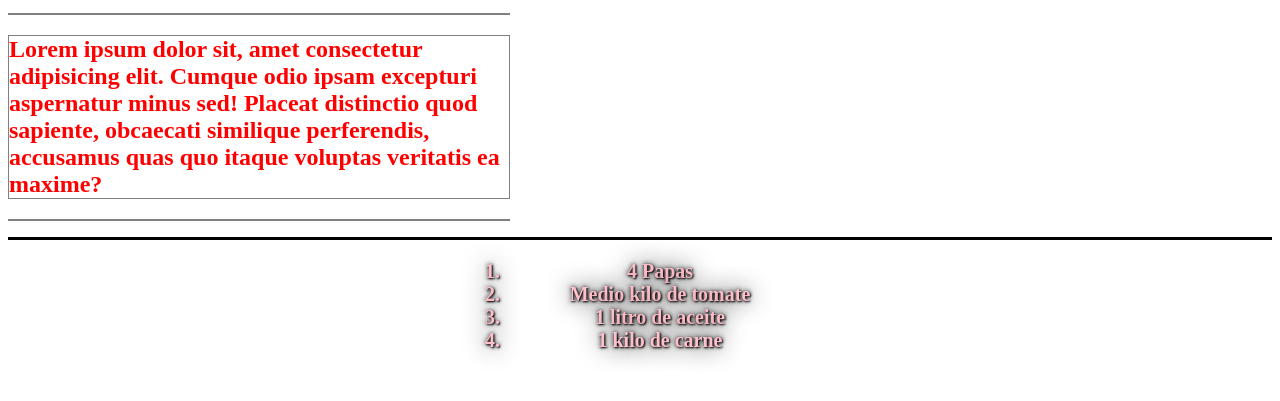
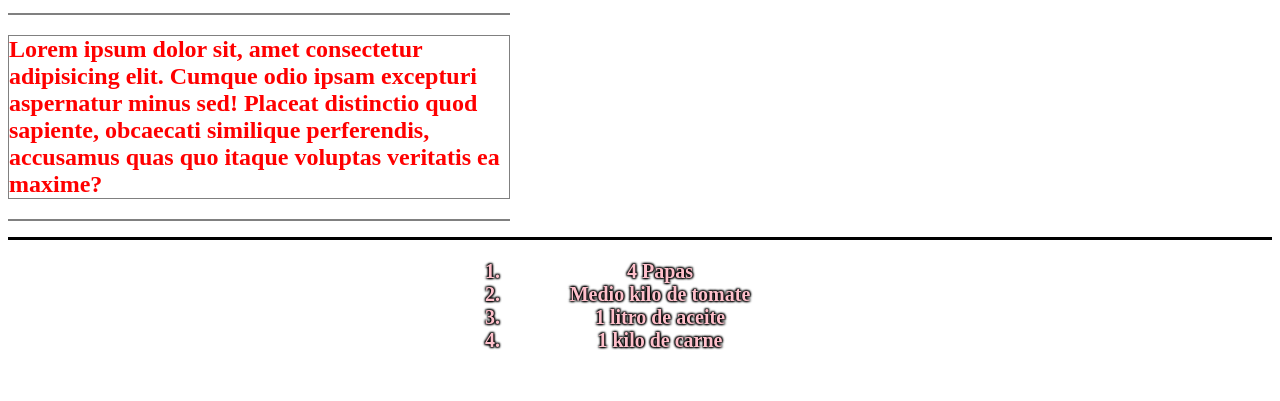
Before and after one commit to loretex23/Full-Stack, a plain HTML site: page index.html in a window 1280 px wide. Shown: the part 157-558 px from the top of the page. Drawn offline with Linux system fonts and the light colour scheme.

Commit message:
shadow to div.lista
Co-authored-by: Copilot <copilot@github.com>

```diff
--- a/styles.css
+++ b/styles.css
@@ -11,7 +11,7 @@ p.miclase{
 }
 div.lista{
     color:pink;
-    text-shadow: black 1px 1px 2px, black 0 0 25px, black 0 0 5px;
+    text-shadow: 1px 1px 2px black, -1px -1px 2px black, 1px -1px 2px black, -1px 1px 2px black;
     width: 350px;
     font-size: 20px;
     font-weight: bold;
```
